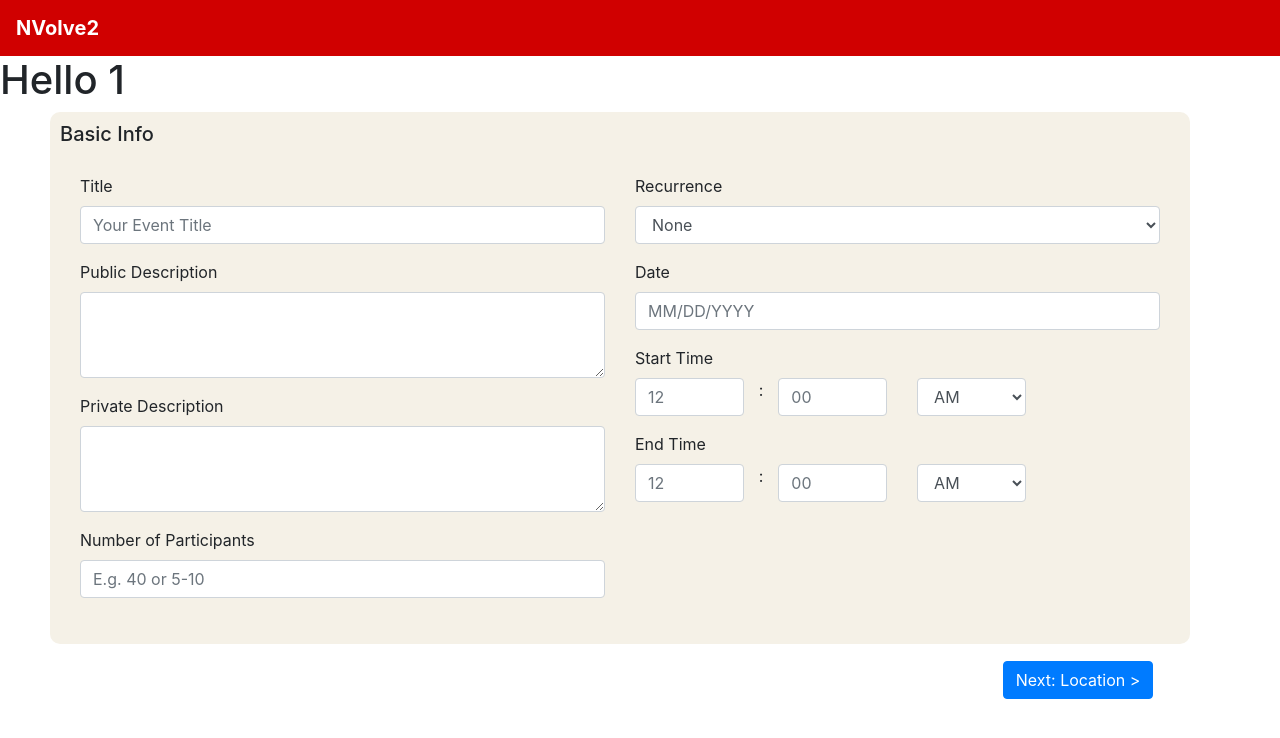
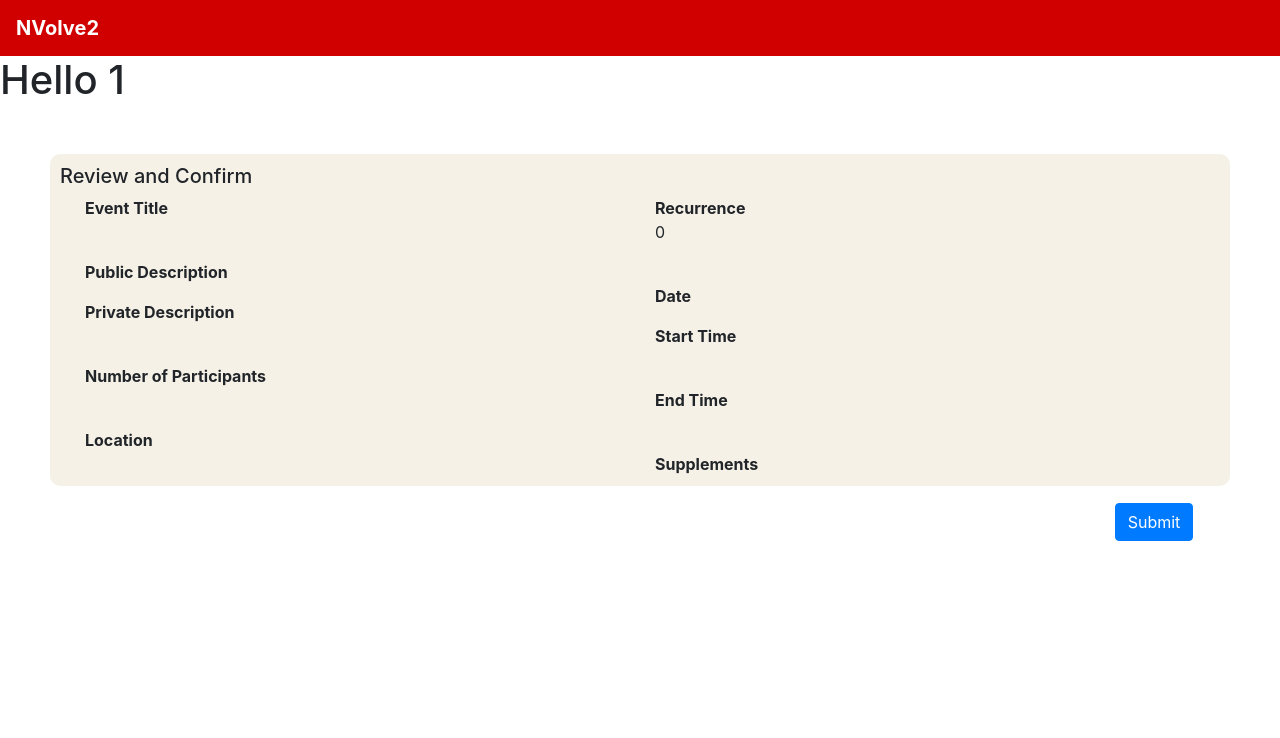
Before and after one commit to gauriramesh/nvolve2, a React (Create React App) app: page /epr/1 in a window 1280 px wide. Shown: the top 738 px of the page. Built offline with nearby package versions, Linux system fonts and the light colour scheme; the HTML template or start-up script is replaced by a standard one.

Commit message:
review page work

```diff
--- a/src/components/Epr.js
+++ b/src/components/Epr.js
@@ -18,7 +18,7 @@ export default class Epr extends React.Component {
 
     this.state = new Event();
     this.org = props.match.params.org;
-    this.currentForm = 1;
+    this.currentForm = 4;
 
     this.addLocation = this.addLocation.bind(this);
     this.removeLocation = this.removeLocation.bind(this);
@@ -69,6 +69,9 @@ export default class Epr extends React.Component {
   render() {
     return (
       <div>
+          {
+              console.log(this.state)
+          }
         <h1>Hello {this.org}</h1>
 
         {this.currentForm === 1 &&
@@ -88,8 +91,9 @@ export default class Epr extends React.Component {
         }
         {
             this.currentForm === 4 &&
-            <Review></Review>
+            <Review info={this.state} org={this.org}></Review>
         }
+
       </div>
     );
   }
--- a/src/components/epr/Review.js
+++ b/src/components/epr/Review.js
@@ -1,12 +1,42 @@
 import React from "react";
-import { Container, Row, Col } from "reactstrap";
+import { Redirect } from "react-router-dom";
+import { Button, Container, Row, Col } from "reactstrap";
+import { SupplementOptions } from "../../pages/supplements/Supplement";
+import { addEvent } from "../../services/eventServices";
 import "./BasicInfo.css";
 
 export default class Review extends React.Component {
+  constructor(props) {
+    super(props);
+    this.locations = [];
+    this.supplements = [];
+    this.state = {
+      redirectOnSubmit : false
+    }
+  }
+
+  componentDidMount() {
+    this.props.info.locations.forEach((location) => {
+      this.locations.push(<p>{location.location}</p>)
+    })
+    for(let key of Object.entries(this.props.info.supplements)) {
+      this.supplements.push(
+          <p>{SupplementOptions[key]}</p>
+      )
+    }
+  }
+
+  submit = () => {
+    addEvent(this.props.org, this.props.info);
+    this.setState({
+      redirectOnSubmit: true
+    })
+  }
   render() {
     return (
-      <Container className="BasicInfo">
+      <div className="BasicInfo">
         <h5>Review and Confirm</h5>
+        <Container>
             <Row>
                 <Col xs="6">
                     <b>Event Title</b>
@@ -22,9 +52,7 @@ export default class Review extends React.Component {
                     <br/>
                     <b>Location</b>
                     {
-                    this.props.info.locations.forEach((location) => {
-                      return <p>{location.location}</p>
-                    })
+                      this.locations
                     }
                     <br/>
                 </Col>
@@ -42,20 +70,17 @@ export default class Review extends React.Component {
                     <br/>
                     <b>Supplements</b>
                     {
-                    (() => {
-                        for (let [key, value] of Object.entries(this.props.info.supplements)) {
-                        return <>
-                          <b>{key}</b>
-                          <p>{value}</p>
-                          <br/>
-                        </>
-                      }
-                    })
+                      this.supplements
                     }
                     <br/>
                 </Col>
             </Row>
         </Container>
+        <Button onClick={this.submit} color="primary" className="Button">Submit</Button>
+        {
+          this.state.redirectOnSubmit && <Redirect to={{pathname : "/", state : {formsuccessfullysubmitted : true}}}/>
+        }
+      </div>
     );
   }
 };
```
Lines whose indentation alone changed are shown as unchanged.
